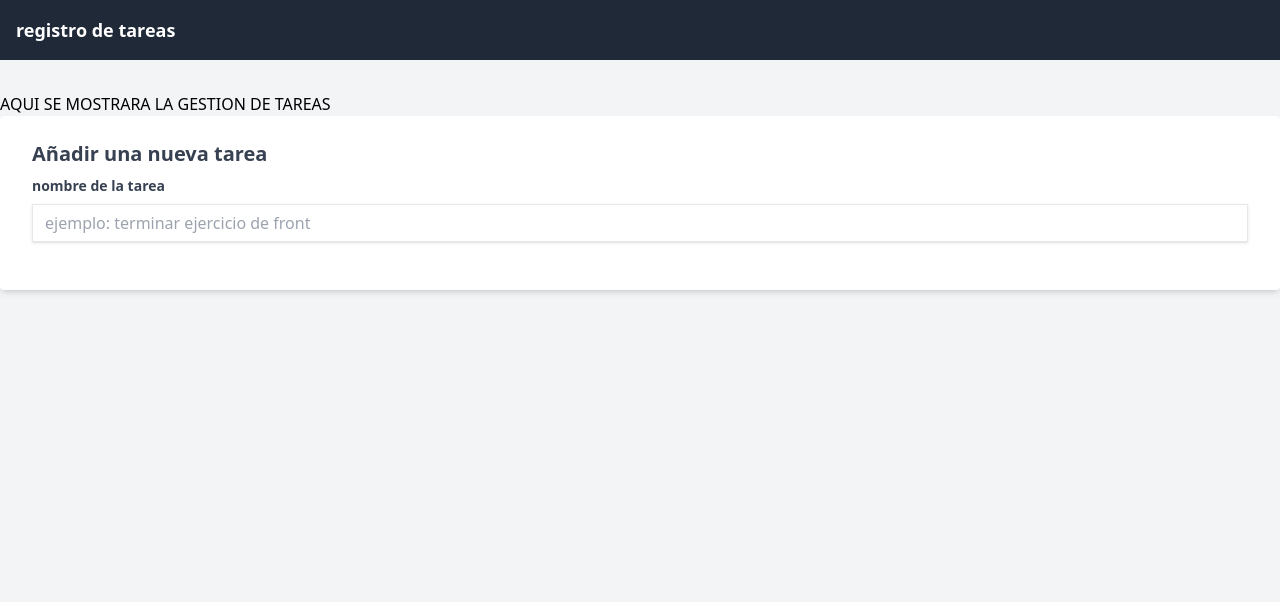
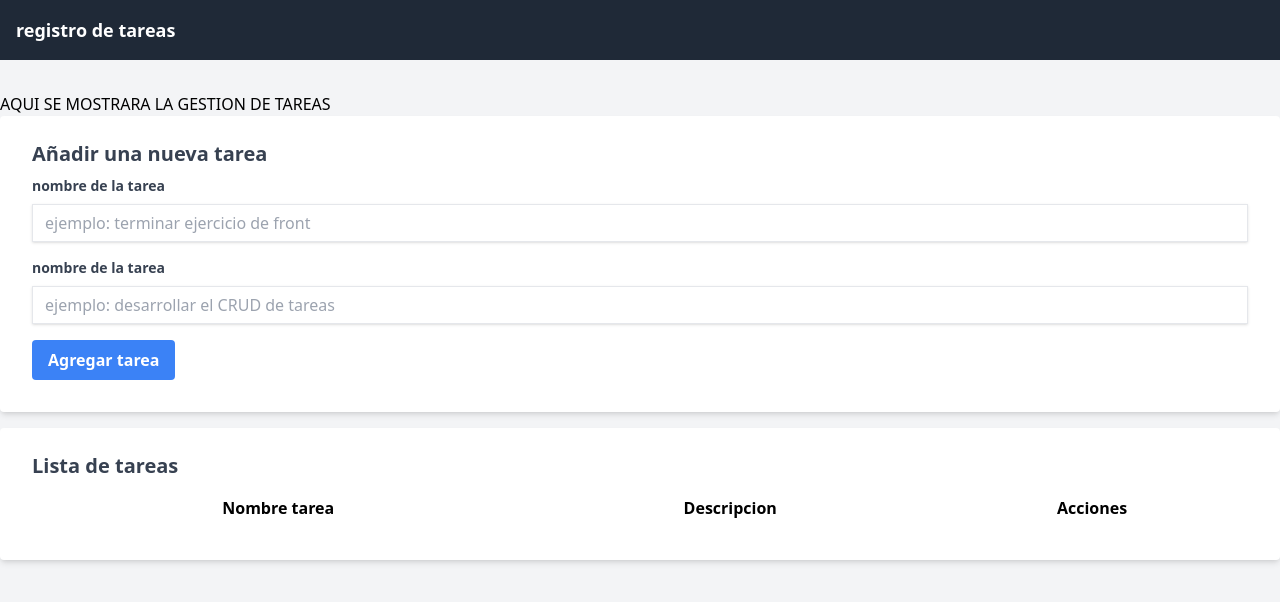
Before and after one commit to Ignacio-Olivares/aplicacionCRUDjs, a plain HTML site: page index.html in a window 1280 px wide. Drawn offline with nearby package versions, Linux system fonts and the light colour scheme.

Commit message:
feat: base design finish

```diff
--- a/index.html
+++ b/index.html
@@ -24,12 +24,39 @@
             <div class="mb-4">
                 <label for="task_name" class="block text-gray-700 text-sm font-bold mb-2 ">
                     nombre de la tarea</label>
-                <input type="text" name="tas_name" id="task_name" placeholder="ejemplo: terminar ejercicio de front"
+                <input type="text" name="task_name" id="task_name" placeholder="ejemplo: terminar ejercicio de front"
                  class="shadow appearance-none border w-full py-2 px-3 text-gray-700 leading-tight focus:outline-none focus:shadow-outline">
+            </div>
+            <div class="mb-4">
+                <label for="task_description" class="block text-gray-700 text-sm font-bold mb-2 ">
+                    nombre de la tarea</label>
+                <input type="text" name="task_description" id="task_description" placeholder="ejemplo: desarrollar el CRUD de tareas"
+                 class="shadow appearance-none border w-full py-2 px-3 text-gray-700 leading-tight focus:outline-none focus:shadow-outline">
+            </div class="flex items-center justify-between">
+            <div>
+                <button class="bg-blue-500 hover:bg-blue-700 text-white  font-bold py-2 px-4 rounded focus:outline-none focus:shadow-outline"
+                type="submit">
+                    Agregar tarea
+                </button>
             </div>
         </form>
     </div>
-   </div>
+    <div class="bg-white shadow-md rounded px-8 pt-6 pb-8 mb-4">
+        <h2 class="block text-gray-700 text-xl font-bold mb-2">
+            Lista de tareas</h2>
+        <table class="min-w-full bg-white">
+            <thead>
+                <tr>
+                    <th class="py-2">Nombre tarea</th>
+                    <th class="py-2">Descripcion</th>
+                    <th class="py-2">Acciones</th>
+                </tr>
+            </thead>
+            <tbody id="tasklist">
+                <!-- las tareas seran mostradas aqui-->
+            </tbody>
+        </table>
+    </div>
 </body>
 </html>
 
```
